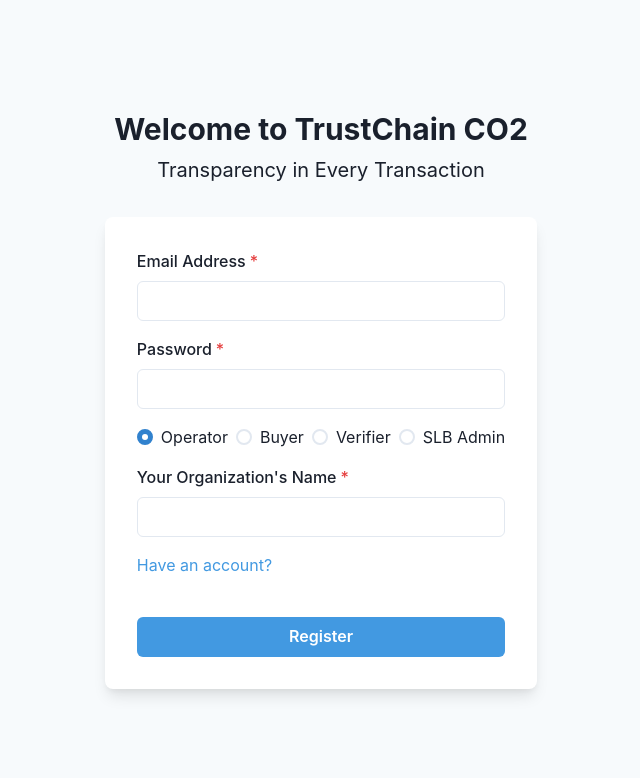
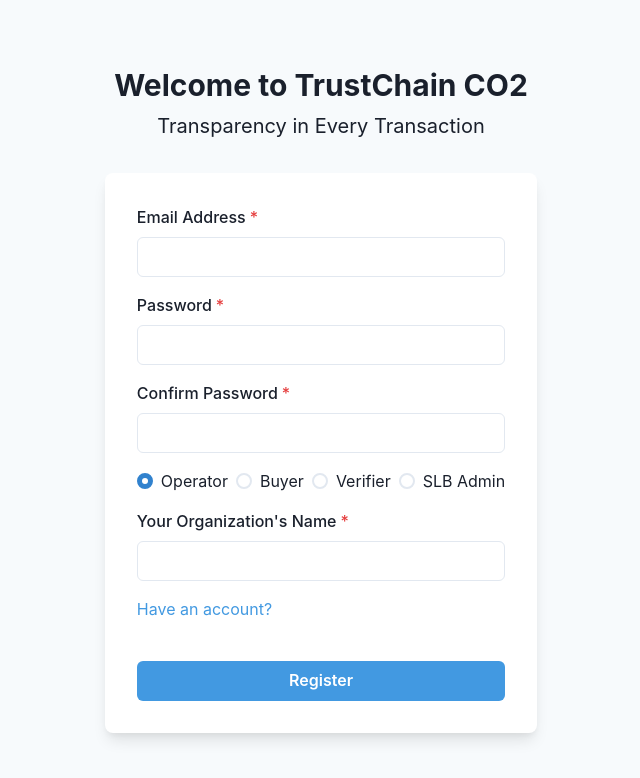
Before and after one commit to ANDREW-Li-33/TrustChain-Team5328, a React app in the folder frontend/: page /register in a window 1280 px wide. Shown: the top 778 px of the page, without its empty margins (319-959 px from the left). Built offline with nearby package versions, Linux system fonts and the light colour scheme; no server answers; the HTML template or start-up script is replaced by a standard one.

Commit message:
confirm password added

```diff
--- a/frontend/src/pages/Registration.tsx
+++ b/frontend/src/pages/Registration.tsx
@@ -25,6 +25,7 @@ export default function RegistrationPage() {
 
   const [email, setEmail] = useState("");
   const [password, setPassword] = useState("");
+  const [confirmPassword, setConfirmPassword] = useState("");
   const [role, setRole] = useState("Operator");
   const [organizationName, setOrganizationName] = useState("");
   const [loading, setLoading] = useState(false);
@@ -40,6 +41,17 @@ export default function RegistrationPage() {
         description: "Please enter both email and password",
         status: "error",
         duration: 3000,
+        isClosable: true,
+      });
+      return;
+    }
+
+    if (password !== confirmPassword) {
+      toast({
+        title: "Registration Failed",
+        description: "Passwords don't match",
+        status: "error",
+        duration: 5000,
         isClosable: true,
       });
       return;
@@ -100,6 +112,7 @@ export default function RegistrationPage() {
 
           if (role === "Operator") nav("/jobs");
           else if (role === "Verifier") nav("/verifier");
+          else if (role === "Buyer") nav("/tokens");
           else nav("/operator");
         }
       );
@@ -169,6 +182,16 @@ export default function RegistrationPage() {
                 }}
               />
             </FormControl>
+            <FormControl id="confirmPassword" isRequired>
+              <FormLabel>Confirm Password</FormLabel>
+              <Input
+                type="password"
+                value={confirmPassword}
+                onChange={(e) => {
+                  setConfirmPassword(e.target.value);
+                }}
+              />
+            </FormControl>
 
             <RadioGroup onChange={setRole} value={role}>
               <Stack direction="row">
```
